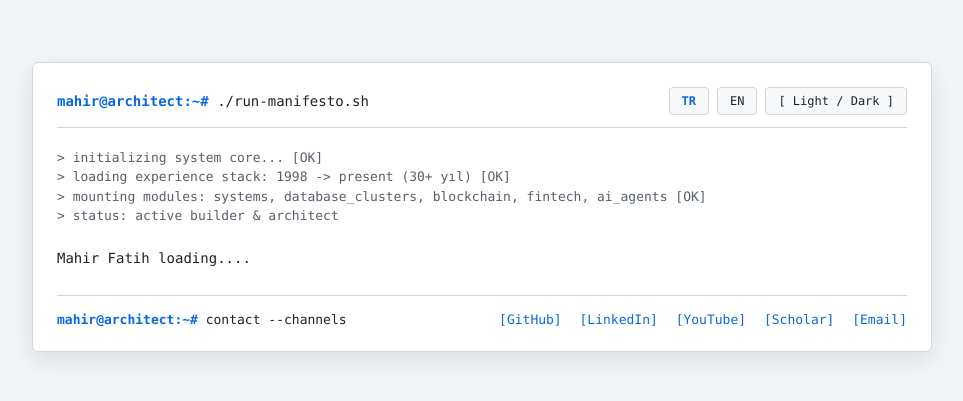
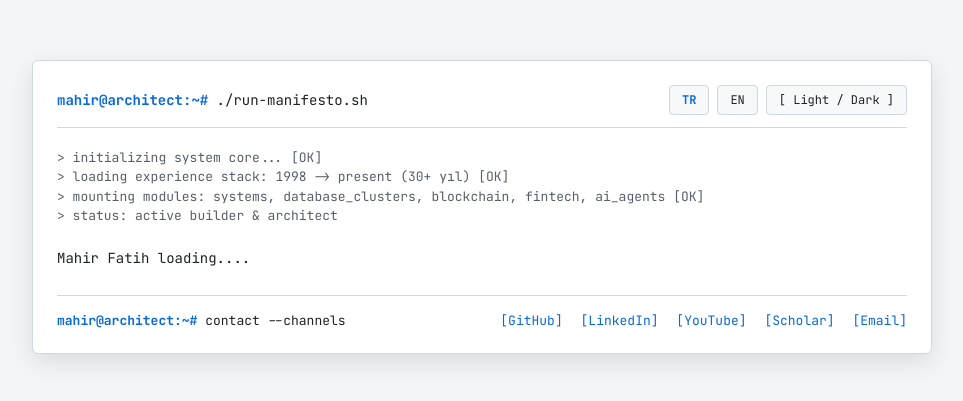
Before and after one commit to mahirfatih/mahirfatih.github.io, a plain HTML site: page index.html in a window 1280 px wide. Shown: the part 213-614 px from the top of the page, without its empty margins (158-1121 px from the left). Drawn offline with Linux system fonts and the light colour scheme.

Commit message:
Use JetBrains Mono font

```diff
--- a/index.html
+++ b/index.html
@@ -5,6 +5,9 @@
     <meta name="viewport" content="width=device-width, initial-scale=1.0">
     <meta name="description" content="Mahir Fatih Ünal — Architect & Builder. Systems, database clusters, blockchain, fintech, AI agents.">
     <title>Mahir Fatih Ünal — Architect & Builder</title>
+    <link rel="preconnect" href="https://fonts.googleapis.com">
+    <link rel="preconnect" href="https://fonts.gstatic.com" crossorigin>
+    <link href="https://fonts.googleapis.com/css2?family=JetBrains+Mono:wght@400;700&display=swap" rel="stylesheet">
     <style>
         :root {
             --bg-color: #f4f5f7;
@@ -29,7 +32,7 @@
         body {
             background-color: var(--bg-color);
             color: var(--text-color);
-            font-family: ui-monospace, SFMono-Regular, SF Mono, Menlo, Consolas, Liberation Mono, monospace;
+            font-family: "JetBrains Mono", ui-monospace, SFMono-Regular, SF Mono, Menlo, Consolas, Liberation Mono, monospace;
             margin: 0;
             padding: 20px;
             display: flex;
```
